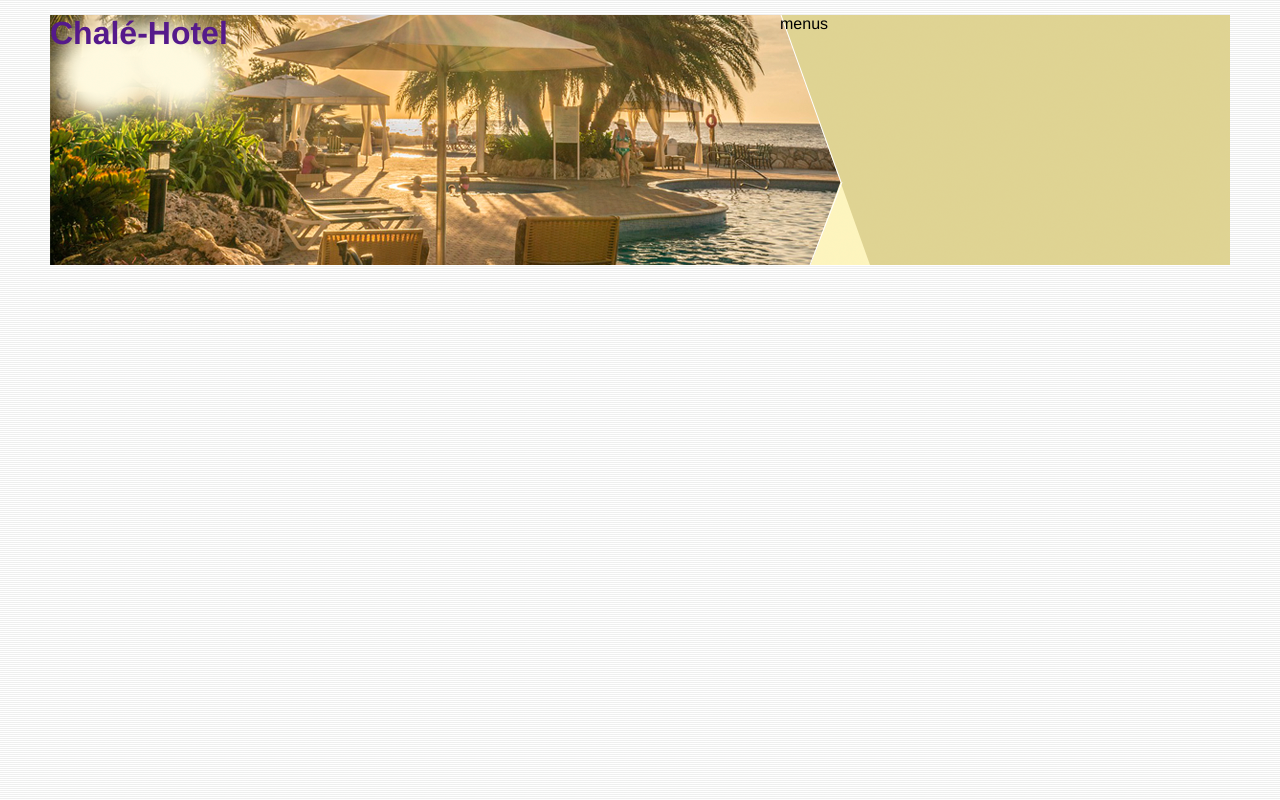
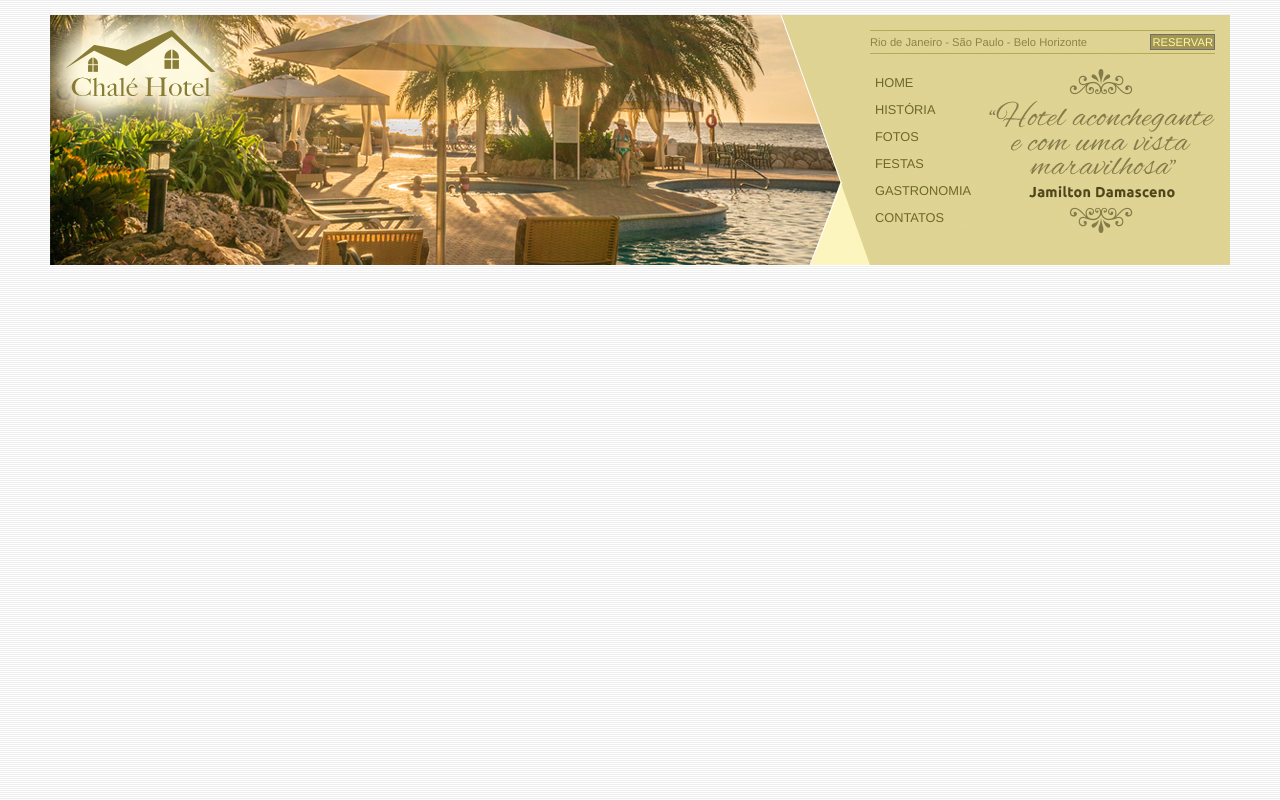
Before and after one commit to DiogenesDv/Chal--Hotel, a plain HTML site: page index.html in a window 1280 px wide. Drawn offline with Linux system fonts and the light colour scheme.

Commit message:
Update index.html

```diff
--- a/index.html
+++ b/index.html
@@ -10,13 +10,35 @@
         <div id="topo"><!--Inicio Topo-->
 
             <div id="area-logo"><!--Inicio pequeno Logo-->
-                <h1>
+                <h1 class="logo">
                     <a href="">Chalé-Hotel</a>
                 </h1>
             </div><!--Fim pequeno logo-->
 
                 <div id="area-menu"><!--Inicio menu navegacao-->
-                    menus
+                    <div id="conteudo-menu">
+                        <div id="menu-cidades">
+                            <span>
+                                <a href="">Rio de Janeiro -</a>
+                                <a href="">São Paulo -</a>
+                                <a href="">Belo Horizonte</a>
+                            </span>
+                                 <a class="reserva" href="">RESERVAR</a>
+                                 <!--<div style="clear: both;"></div>Resetar as divides para elas se sobreporem uma me cima da outra e espandirem, no meu caso nao precisei usar pq fiz diferente-->
+                        </div>
+                            <div id="menu-navegacao">
+                                <ul id="navegacao">
+                                    <li><a href="">Home</a></li>
+                                    <li><a href="">História</a></li>
+                                    <li><a href="">Fotos</a></li>
+                                    <li><a href="">Festas</a></li>
+                                    <li><a href="">Gastronomia</a></li>
+                                    <li><a href="">Contatos</a></li>
+                                </ul>
+
+                                <img id="img-menu" src="imagens/depoimento.png">
+                            </div>
+                    </div>
                 </div><!--Fim menu navegacao-->
 
         </div><!--Fim Topo-->
```
